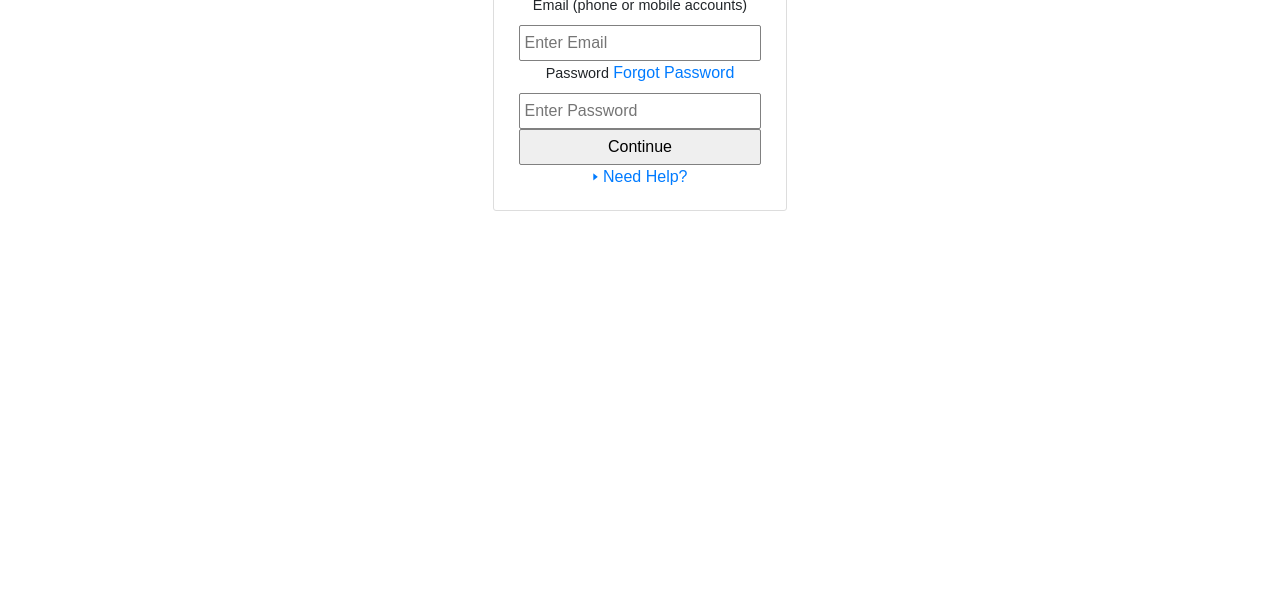
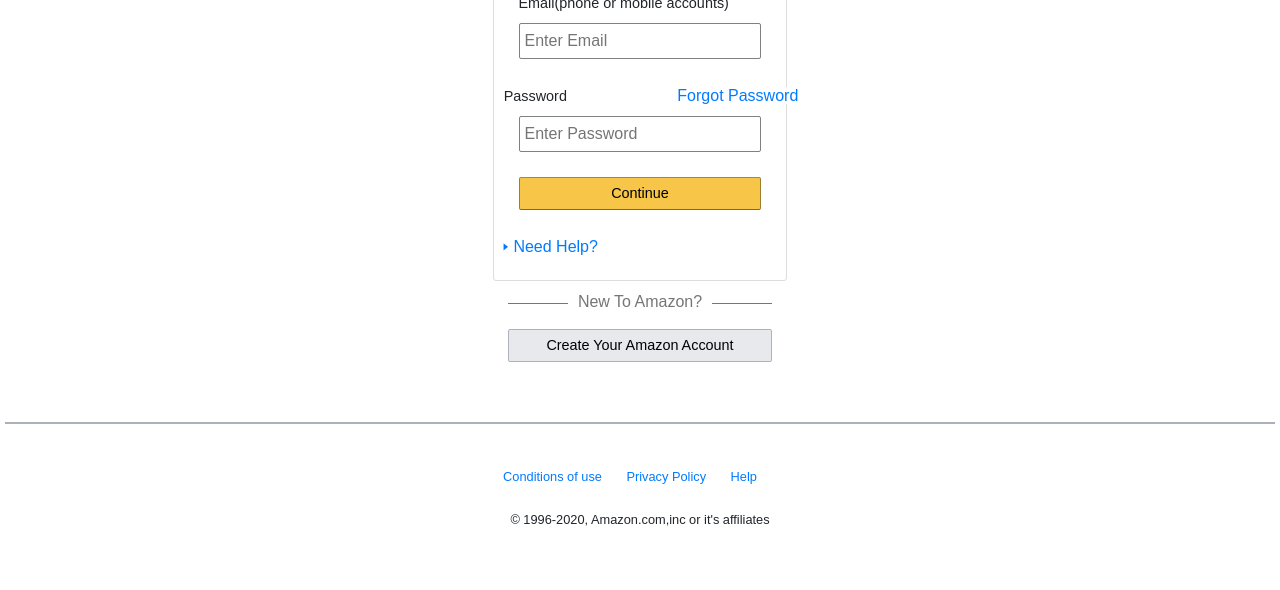
Before and after one commit to ninjadude773/Amazon_Replica, a plain HTML site: page index.html in a window 1280 px wide. Shown: the part 210-800 px from the top of the page. Drawn offline with nearby package versions, Linux system fonts and the light colour scheme.

Commit message:
final adjustments to Amazon Replica

```diff
--- a/css/styles.css
+++ b/css/styles.css
@@ -2,31 +2,30 @@
 will search for the next available font, helvetica, sans-serif etc */
 
 body{
-    font-family: Arial, Helvetica, sans-serif
+    font-family: Arial, Helvetica, sans-serif;
 }
 
+div{
+    padding:20px;
+}
 
 /* Center Image - changing from inline-element to block level element
 center img with margin 0(top and bottom) auto (left and right) */
 
 .logo-img{
-    display: block;
-    margin: 0 auto;
-}
-
-/*give any div 20px of padding (top,bottom,left,right)*/
-
-div{
-    padding: 20px;
+    display:block;
+    margin:0 auto;
 }
 
 /* center the class center span */
+
 .center-span{
     text-align: center;
-    margin: 0 auto;
+    margin:0 auto;
 }
 
- /* placing a border around the fieldset element */
+
+/* placing a border around the fieldset element */
 fieldset{
     width: 75%;
     border: 1px solid #ddd;
@@ -39,15 +38,89 @@
 fieldset label{
     font-size: 90%;
 }
-
 /*to allow our inputs to be block level inputs */
 
 form input{
-    display: block;
+    display:block;
     width: 100%;
     padding: 5px;
     border: 1px solid grey;
     border-radius: 2px;
-    margin-bottom:25 px;
+    margin-bottom: 25px;
+}
 
+form input[type="submit"]{
+    background-color: #f7c548;
+    border-color: #a88734 #9c7e31 #846a29;
+    font-size: 90%;
 }
+
+.need-help{
+    transform: translate(-7vw,0);
+}
+
+h6,button{
+    width: 75%;
+    text-align:center;
+}
+
+h6{
+    color: #767676;
+    border-bottom: 1px solid #767676;
+    line-height: 0.1em;
+    margin: 30px 0 20px;
+}
+
+span{
+    background-color: #fff;
+    color: #767676;
+    padding: 0 10px;
+}
+
+button{
+    font-size: 90%;
+    padding: 5px;
+    margin-top: 25px;
+    background-color: #e7e9ec;
+    border: 1px solid #adb1b8;
+    border-radius: 2px;
+    margin-bottom: 20px;
+}
+
+footer{
+    border-top: 2px solid #adb1b8;
+}
+
+#footerElem>div>a>p{
+    display:inline;
+    text-align: center;
+    padding: 10px 0 5px 0;
+    font-size:80%;
+    margin-right:20px;
+}
+
+#footerElem>p{
+    font-size: 80%;
+    text-align: center;
+    padding: 2px;
+}
+
+div>fieldset>h2{
+    text-align:left;
+}
+
+label[for="email"]{
+    text-align:left;
+    display:block;
+}
+
+label[for="password"]{
+    position: relative;
+    right: 2.5vw;
+}
+
+.forgotpass{
+    position: relative;
+    bottom: 0vh;
+    right: -5vw;
+}
--- a/index.html
+++ b/index.html
@@ -5,45 +5,68 @@
 <meta name="viewport" content="width=device-width, initial-scale=1.0">
 <meta http-equiv="X-UA-Compatible" content="ie=edge">
 <meta name="Description" content="Enter your description here"/>
-<link rel="stylesheet" href="https://cdnjs.cloudflare.com/ajax/libs/twitter-bootstrap/4.5.2/css/bootstrap.min.css">
-<link rel="stylesheet" href="https://cdnjs.cloudflare.com/ajax/libs/font-awesome/5.14.0/css/all.min.css">
-<link rel="stylesheet" href="/css/styles.css">
-<title>Title</title>
+<link rel="stylesheet" href="https://cdnjs.cloudflare.com/ajax/libs/twitter-bootstrap/4.5.0/css/bootstrap.min.css">
+<link rel="stylesheet" href="https://cdnjs.cloudflare.com/ajax/libs/font-awesome/5.13.1/css/all.min.css">
+<link rel="stylesheet" href="css/styles.css">
+<script src="https://cdnjs.cloudflare.com/ajax/libs/jquery/3.5.1/jquery.slim.min.js" defer></script>
+<script src="https://cdnjs.cloudflare.com/ajax/libs/popper.js/1.16.1/umd/popper.min.js" defer></script>
+<script src="https://cdnjs.cloudflare.com/ajax/libs/twitter-bootstrap/4.5.0/js/bootstrap.min.js" defer></script>
+<title>Amazon Replica Walkthrough</title>
 </head>
 <body>
 
-     <!--Image Logo Placeholderr-->
+    <!--Image Logo Placeholder-->
     <div class="row">
         <div class="col-md-4 offset-md-4">
-            <img src="https://via.placeholder.com/103x31" alt="Place Holder Logo Image" class = "logo-img">
+            <img src="https://via.placeholder.com/103x31" alt="Place Holder Logo Image" class="logo-img">
         </div>
     </div>
-    <!-- Beginning of Form Area -->
+
+    <!--Beginning of Form Area-->
     <div class="row">
         <div class="col-md-4 offset-md-4">
             <fieldset class="center-span">
                 <h2>Sign In</h2>
                 <form>
-                    <label for="email">Email (phone or mobile accounts)</label>
-                    <input type="email" name ="email" id="email" placeholder="Enter Email">
+                    <label for="email">Email(phone or mobile accounts)</label>
+                    <input type="email" name="email" id="email" placeholder="Enter Email">
 
-                    <!-- Password Input and Label -->
+                    <!--Password Input and label-->
                     <label for="password">Password</label>
-                    <span class="forgotpass"><a href="">Forgot Password</a></span>
+                    <span class="forgotpass"><a href="#">Forgot Password</a></span>
                     <input type="password" name="password" id="password" placeholder="Enter Password">
+
                     <input type="submit" value="Continue">
                 </form>
                 <a href="#">
-                    <p class="need-help"> &#129170; Need Help?</p>
+                    <p class="need-help">&#129170; Need Help?</p>
                 </a>
+            </fieldset>
+            <!--New To Amazon Area-->
+            <div class="center-span">
+                <h6 class="center-span"><span>New To Amazon?</span></h6>
+                <button>Create Your Amazon Account</button>
+            </div>
+        </div>
 
-            </fieldset>
-        </div>
+        <!--Footer Area-->
+        <footer class="col-md-12">
+            <div class="col-md-4 offset-md-4" id="footerElem">
+                <div class="center-span">
+                    <a href="">
+                        <p>Conditions of use</p>
+                    </a>
+                    <a href="">
+                        <p>Privacy Policy</p>
+                    </a>
+                    <a href="">
+                        <p>Help</p>
+                    </a>
+                </div>
+
+                <p>&copy; 1996-2020, Amazon.com,inc or it's affiliates</p>
+            </div>
+        </footer>
     </div>
-
-
-<script src="https://cdnjs.cloudflare.com/ajax/libs/jquery/3.5.1/jquery.slim.min.js"></script>
-<script src="https://cdnjs.cloudflare.com/ajax/libs/popper.js/1.16.1/umd/popper.min.js"></script>
-<script src="https://cdnjs.cloudflare.com/ajax/libs/twitter-bootstrap/4.5.2/js/bootstrap.min.js"></script>
 </body>
 </html>
```
